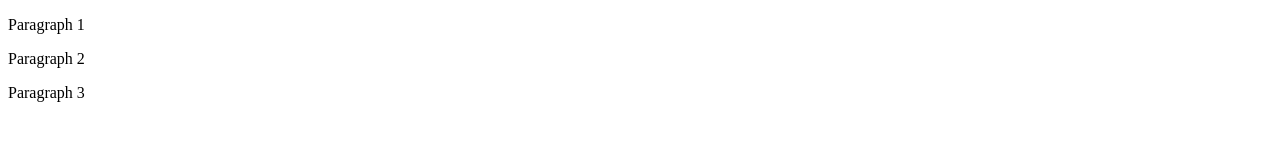
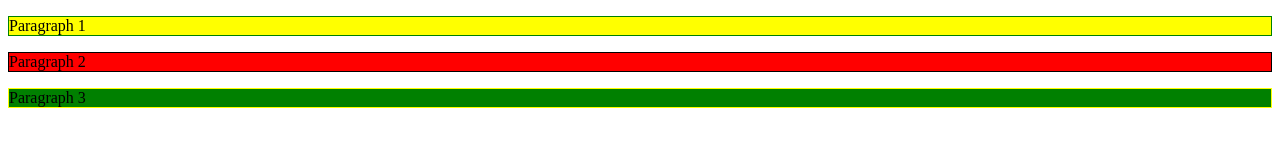
Before and after one commit to acciojob/id-color-vikramsinghrana1996, a website: page main.html in a window 1280 px wide. Drawn offline with Linux system fonts and the light colour scheme.

Commit message:
created a submission

```diff
--- a/script.js
+++ b/script.js
@@ -1 +1,2 @@
 //your JS code here. If required.
+cy.wait(500);
--- a/styles.css
+++ b/styles.css
@@ -1,13 +1,14 @@
-/*  your css code here. If applicable */
-#yellow{
-	background-color:yellow border: 1px solid green;
+#yellow {
+  background-color: yellow !important;
+  border: 1px solid green !important;
+}
 
+#red {
+  background-color: red !important;
+  border: 1px solid black !important;
 }
-#red{
-	background-color:red border:1px solid black;
 
+#green {
+  background-color: green !important;
+  border: 1px solid yellow !important;
 }
-#green{
-	background-color:green border:1px solid yellow;
-
-}
```
